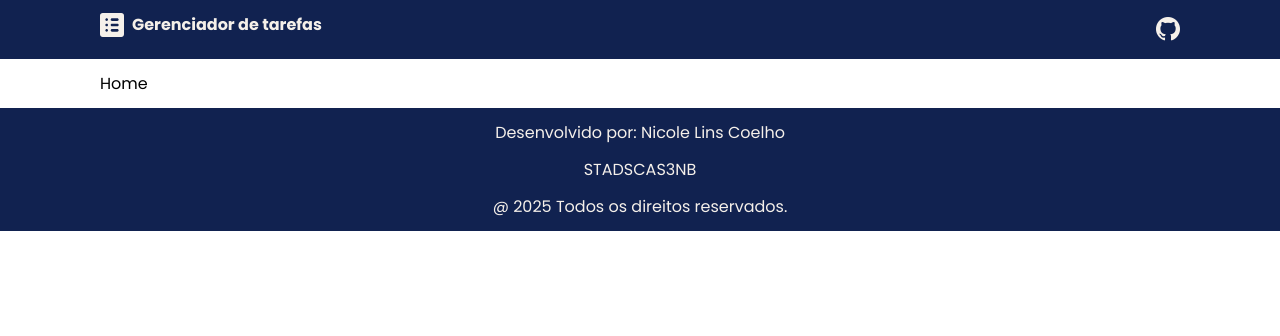
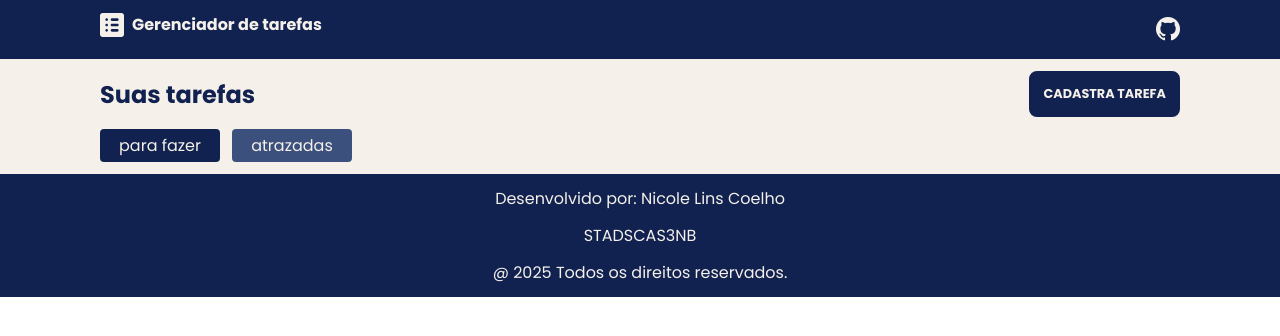
Before and after one commit to Elociny/to-do-list, a React (Vite) app: page / in a window 1280 px wide. Shown: the top 336 px of the page. Built offline with nearby package versions, Linux system fonts and the light colour scheme.

Commit message:
Home iniciada

```diff
--- /dev/null
+++ b/src/components/Button/Button.module.css
@@ -0,0 +1,39 @@
+.button {
+    padding: .75rem;
+    min-width: 6.25rem;
+
+    align-items: center;
+    justify-content: center;
+    flex: 1 0 0;
+
+    font-size: .8rem;
+    text-transform: uppercase;
+    font-weight: bold;
+
+    border-radius: .5rem;
+    border: 2px solid var(--azul-escuro);
+
+    transition: .5s;
+
+    cursor: pointer;
+}
+
+.azul {
+    background-color: var(--azul-escuro);
+
+    color: var(--branco);
+}
+
+.transparente {
+    background-color: transparent;
+
+    color: var(--azul-escuro);
+}
+
+.button:hover {
+    background-color: var(--azul);
+
+    color: var(--branco);
+
+    border: 2px solid var(--azul);
+}
--- /dev/null
+++ b/src/components/Button/Button.tsx
@@ -0,0 +1,16 @@
+import style from "./Button.module.css"
+
+type Color = "azul" | "transparente"
+
+interface ButtonProps {
+    text: string
+    color: Color
+}
+
+export function Button({ color, text }: ButtonProps) {
+    return(
+        <button className={`row ${style.button} ${style[color]}`}>
+            { text }
+        </button>
+    )
+}
--- a/src/components/Layout/Layout.module.css
+++ b/src/components/Layout/Layout.module.css
@@ -0,0 +1,6 @@
+.layout {
+    flex-direction: column;
+    gap: .75rem;
+
+    background-color: var(--branco);
+}
--- a/src/components/Layout/Layout.tsx
+++ b/src/components/Layout/Layout.tsx
@@ -8,14 +8,12 @@ type LayoutProps = {
     children: ReactNode;
 };
 
-
-
 export function Layout({ children }: LayoutProps) {
     return (
         <>
             <Header />
 
-            <main className={`padding ${style.layout}`}>
+            <main className={`padding row ${style.layout}`}>
                 {children}
             </main>
 
--- /dev/null
+++ b/src/components/Nav/Nav.module.css
@@ -0,0 +1,27 @@
+.navegation {
+    color: var(--branco);
+    font-size: 1rem;
+
+    padding: .25rem .75rem;
+    justify-content: center;
+    align-items: center;
+    min-width: 120px;
+
+    border-radius: .25rem;
+
+    transition: .5s;
+
+    cursor: pointer;
+
+    &.azul {
+        background-color: var(--azul);
+    }
+
+    &.azul-escuro {
+        background-color: var(--azul-escuro);
+    }
+
+    &:hover {
+        background-color: var(--amarelo);
+    }
+}
--- /dev/null
+++ b/src/components/Nav/Nav.tsx
@@ -0,0 +1,16 @@
+import style from "./Nav.module.css"
+
+type Color = "azul" | "azul-escuro"
+
+interface NavProps {
+    text: string
+    color: Color
+}
+
+export function Nav({ text, color }: NavProps) {
+    return(
+        <div className={`row ${style.navegation} ${style[color]}`}>
+            <p>{ text }</p>
+        </div>
+    )
+}
--- a/src/pages/Home/Home.module.css
+++ b/src/pages/Home/Home.module.css
@@ -0,0 +1,10 @@
+.title {
+    align-items: center;
+    justify-content: space-between;
+
+    color: var(--azul-escuro);
+}
+
+.nav {
+    gap: .75rem;
+}
--- a/src/pages/Home/Home.tsx
+++ b/src/pages/Home/Home.tsx
@@ -1,10 +1,25 @@
+import { Button } from "../../components/Button/Button";
 import { Layout } from "../../components/Layout/Layout";
+import { Nav } from "../../components/Nav/Nav";
 
+import style from "./Home.module.css"
 
 export function Home() {
-    return(
+    return (
         <Layout>
-            Home
+            <div className={`row ${style.title}`}>
+                <h2>Suas tarefas</h2>
+
+                <div className="">
+                    <Button text="cadastra tarefa" color="azul" />
+                </div>
+            </div>
+
+            <div className={`row ${style.nav}`}>
+                <Nav text="para fazer" color="azul-escuro" />
+                <Nav text="atrazadas" color="azul" />
+            </div>
+
         </Layout>
     )
 }
```
